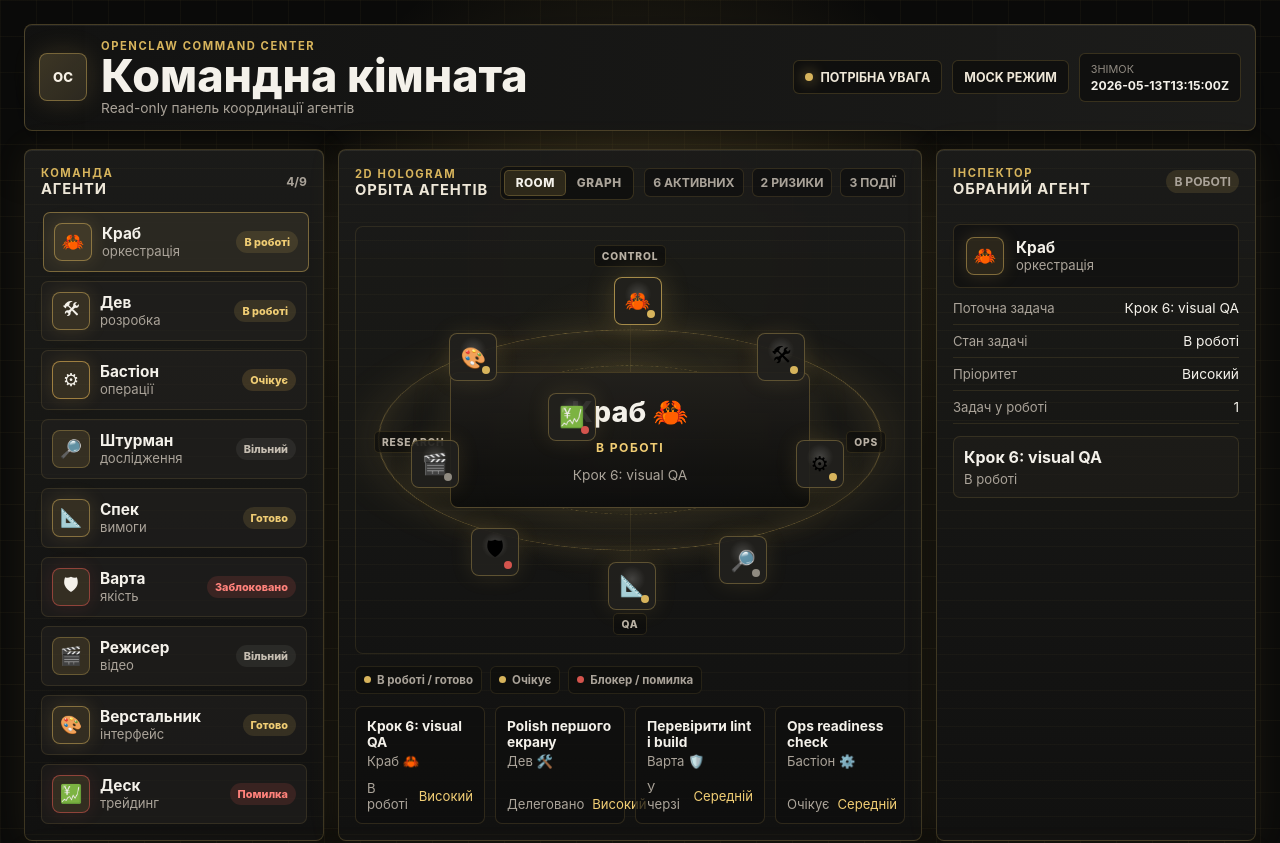
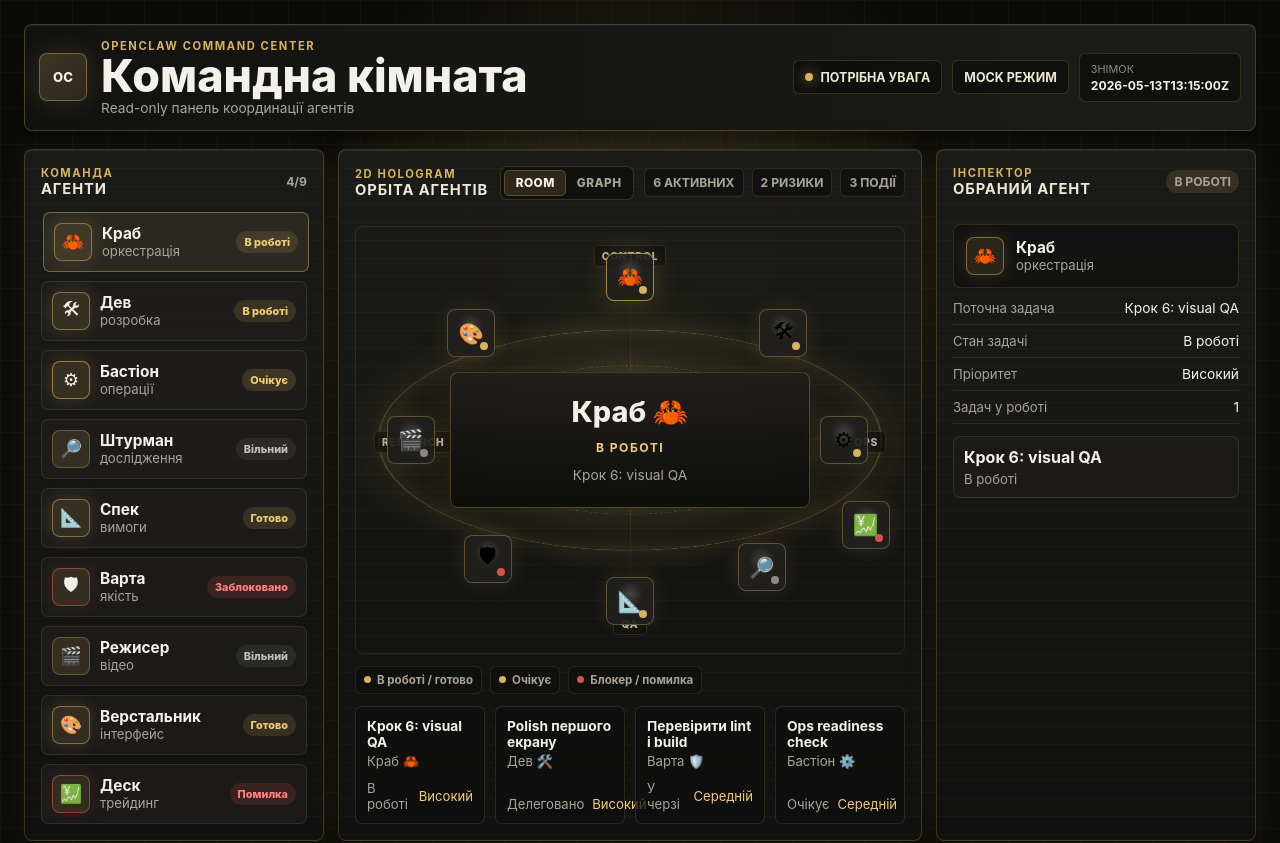
Before and after one commit to DenisNosov22/openclaw-command-center, a React (Vite) app: page / in a window 1280 px wide. Shown: the top 843 px of the page. Built offline with nearby package versions, Linux system fonts and the light colour scheme.

Commit message:
fix trading desk dashboard placement

```diff
--- a/src/App.css
+++ b/src/App.css
@@ -647,6 +647,7 @@
   border: 1px solid rgba(215, 180, 92, 0.34);
   border-radius: 8px;
   box-shadow: 0 0 22px rgba(215, 180, 92, 0.12);
+  transform: translate(-50%, -50%);
   transition:
     border-color 160ms ease,
     box-shadow 160ms ease,
@@ -659,7 +660,7 @@
   border-color: rgba(215, 180, 92, 0.72);
   outline: none;
   box-shadow: 0 0 28px rgba(215, 180, 92, 0.22);
-  transform: translateY(-1px);
+  transform: translate(-50%, -52%);
 }
 
 .agent-node span {
@@ -729,51 +730,6 @@
 
 .legend-dot--danger {
   background: #d4544d;
-}
-
-.agent-node--1 {
-  top: 12%;
-  left: 47%;
-}
-
-.agent-node--2 {
-  top: 25%;
-  right: 18%;
-}
-
-.agent-node--3 {
-  top: 50%;
-  right: 11%;
-}
-
-.agent-node--4 {
-  bottom: 16%;
-  right: 25%;
-}
-
-.agent-node--5 {
-  bottom: 10%;
-  left: 46%;
-}
-
-.agent-node--6 {
-  bottom: 18%;
-  left: 21%;
-}
-
-.agent-node--7 {
-  top: 50%;
-  left: 10%;
-}
-
-.agent-node--8 {
-  top: 25%;
-  left: 17%;
-}
-
-.agent-node--9 {
-  top: 39%;
-  left: 35%;
 }
 
 .task-strip {
--- a/src/adapters/mockCommandCenterAdapter.ts
+++ b/src/adapters/mockCommandCenterAdapter.ts
@@ -200,6 +200,14 @@ const snapshot: CommandCenterSnapshot = {
         x: 72,
         y: 86,
       },
+      {
+        id: 'workflow-desk',
+        agentId: 'agent-desk',
+        label: 'Деск',
+        lane: 'Market',
+        x: 84,
+        y: 68,
+      },
     ],
     edges: [
       {
@@ -250,6 +258,18 @@ const snapshot: CommandCenterSnapshot = {
         to: 'workflow-shturman',
         label: 'notes',
       },
+      {
+        id: 'edge-shturman-desk',
+        from: 'workflow-shturman',
+        to: 'workflow-desk',
+        label: 'signals',
+      },
+      {
+        id: 'edge-krab-desk',
+        from: 'workflow-krab',
+        to: 'workflow-desk',
+        label: 'watch',
+      },
     ],
   },
 }
--- a/src/features/command-room/CommandRoomPage.tsx
+++ b/src/features/command-room/CommandRoomPage.tsx
@@ -3,6 +3,18 @@ import { getCommandCenterSnapshot } from '../../adapters'
 import type { Agent, Task, WorkflowNode } from '../../shared/types'
 
 type StageView = 'room' | 'graph'
+
+const roomAgentPositions: Record<string, { x: number; y: number }> = {
+  'agent-krab': { x: 50, y: 12 },
+  'agent-dev': { x: 78, y: 25 },
+  'agent-bastion': { x: 89, y: 50 },
+  'agent-shturman': { x: 74, y: 80 },
+  'agent-spec': { x: 50, y: 88 },
+  'agent-varta': { x: 24, y: 78 },
+  'agent-rezhyser': { x: 10, y: 50 },
+  'agent-verstalnyk': { x: 21, y: 25 },
+  'agent-desk': { x: 93, y: 70 },
+}
 
 const statusLabel: Record<Agent['status'], string> = {
   idle: 'Вільний',
@@ -60,6 +72,17 @@ function getAgentRole(agent: Agent) {
 
 function getWorkflowAgent(node: WorkflowNode, agents: Agent[]) {
   return agents.find((agent) => agent.id === node.agentId)
+}
+
+function getRoomAgentPosition(agent: Agent, index: number) {
+  const fallbackAngle = (index / 9) * Math.PI * 2 - Math.PI / 2
+
+  return (
+    roomAgentPositions[agent.id] ?? {
+      x: 50 + Math.cos(fallbackAngle) * 39,
+      y: 50 + Math.sin(fallbackAngle) * 39,
+    }
+  )
 }
 
 export function CommandRoomPage() {
@@ -201,20 +224,28 @@ export function CommandRoomPage() {
                 <strong>{statusLabel[selectedAgent.status]}</strong>
                 <p>{selectedTask?.title ?? 'Немає активної задачі'}</p>
               </div>
-              {snapshot.agents.map((agent, index) => (
+              {snapshot.agents.map((agent, index) => {
+                const position = getRoomAgentPosition(agent, index)
+
+                return (
                   <button
                     aria-label={`Обрати ${agent.name}`}
-                  className={`agent-node agent-node--${index + 1}${
+                    className={`agent-node${
                       agent.id === selectedAgent.id ? ' agent-node--selected' : ''
                     }`}
                     key={agent.id}
                     onClick={() => setSelectedAgentId(agent.id)}
+                    style={{
+                      left: `${position.x}%`,
+                      top: `${position.y}%`,
+                    }}
                     type="button"
                   >
                     <span>{getAgentMarker(agent)}</span>
                     <small className={`node-signal node-signal--${statusTone[agent.status]}`} />
                   </button>
-              ))}
+                )
+              })}
             </div>
           ) : (
             <div className="workflow-graph" aria-label="Read-only workflow graph">
```
Lines whose indentation alone changed are shown as unchanged.
